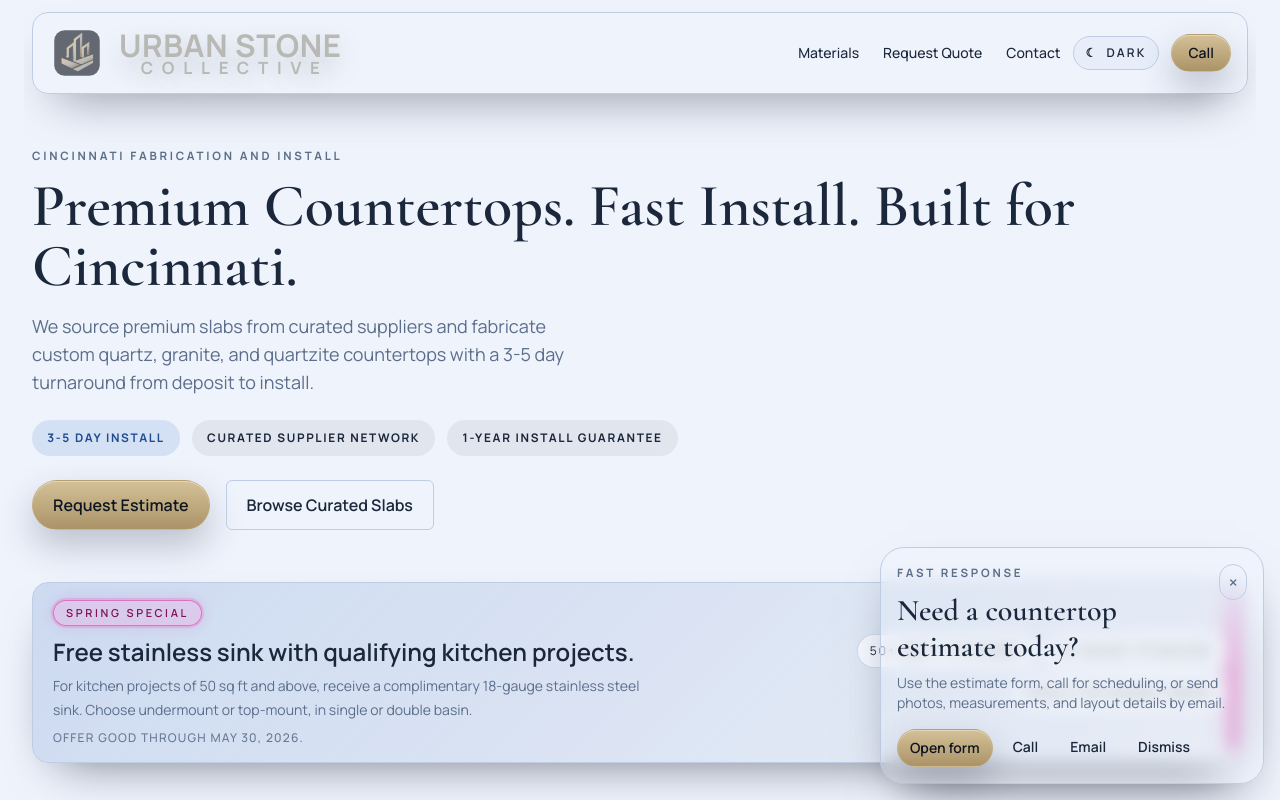
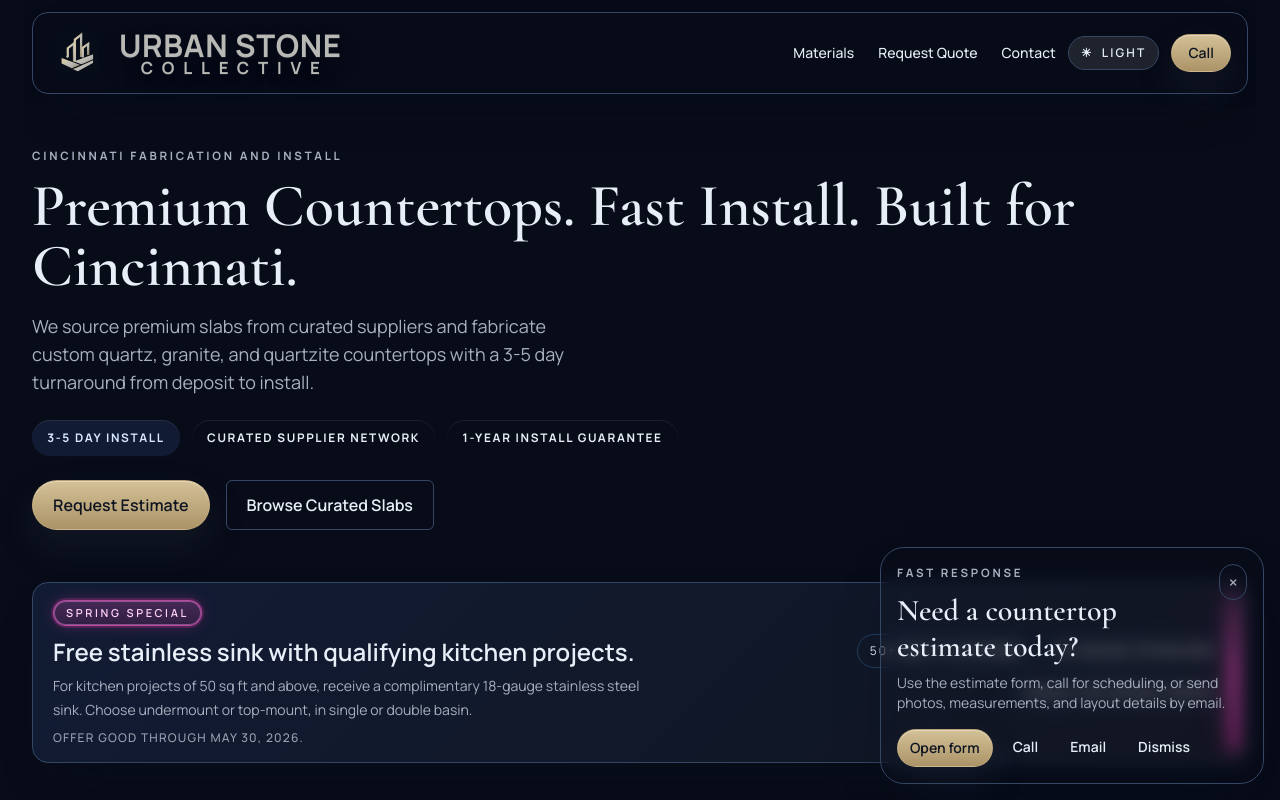
Before and after one commit to 0xwaya/amazon-granite, a Next.js app in the folder frontend/: page / in a window 1280 px wide. Shown: the top 800 px of the page. Built offline with nearby package versions, Linux system fonts and the light colour scheme; no server answers.

Commit message:
fix: restore default dark theme styling baseline

```diff
--- a/frontend/pages/_document.jsx
+++ b/frontend/pages/_document.jsx
@@ -3,9 +3,7 @@ import { Head, Html, Main, NextScript } from 'next/document';
 const themeInitScript = `(function () {
     try {
         var savedTheme = window.localStorage.getItem('urban-stone-theme');
-        var supportsMatchMedia = typeof window.matchMedia === 'function';
-        var preferredTheme = supportsMatchMedia && window.matchMedia('(prefers-color-scheme: light)').matches ? 'light' : 'dark';
-        var theme = savedTheme || preferredTheme;
+        var theme = savedTheme || 'dark';
         document.documentElement.dataset.theme = theme;
         document.documentElement.style.colorScheme = theme;
     } catch (error) {
```
